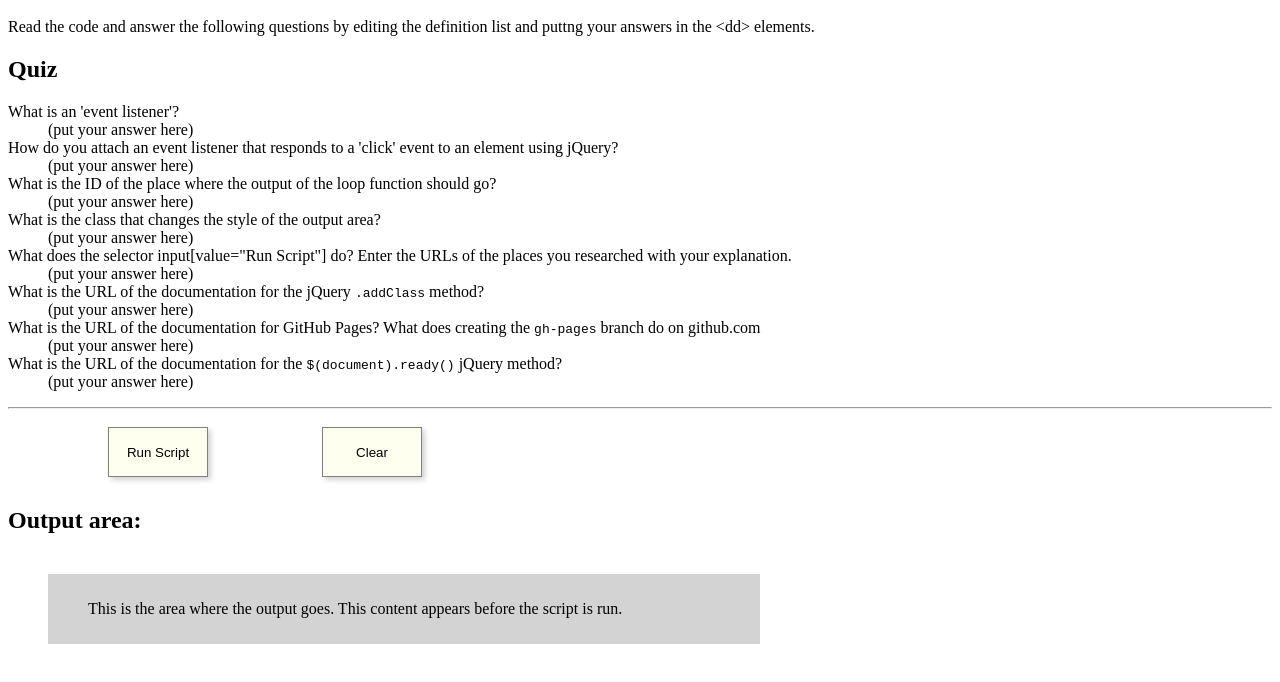
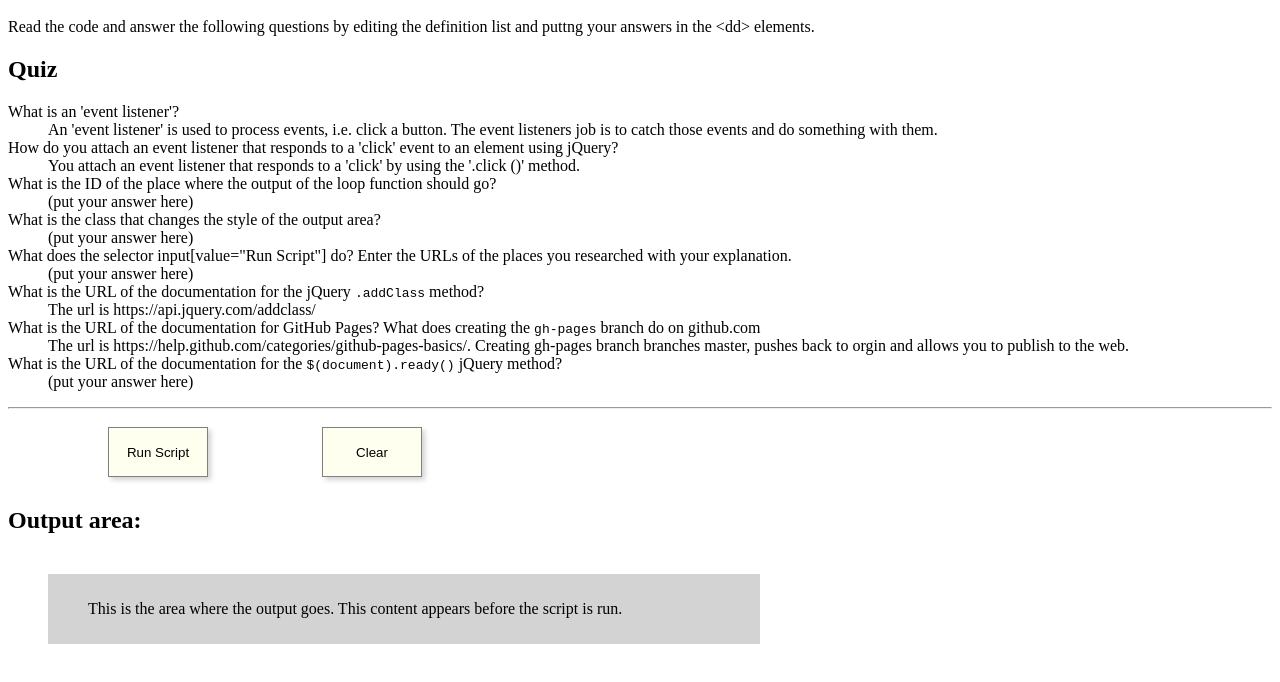
Before and after one commit to tc2coder/js_quiz, a plain HTML site: page index.html in a window 1280 px wide. Shown: the part 48-730 px from the top of the page. Drawn offline with nearby package versions, Linux system fonts and the light colour scheme.

Commit message:
started answering questions

```diff
--- a/index.html
+++ b/index.html
@@ -88,9 +88,9 @@
     <h2>Quiz</h2>
     <dl>
       <dt>What is an 'event listener'?</dt>
-      <dd>(put your answer here)</dd>
+      <dd>An 'event listener' is used to process events, i.e. click a button. The event listeners job is to catch those events and do something with them.</dd>
       <dt>How do you attach an event listener that responds to a 'click' event to an element using jQuery?</dt>
-      <dd>(put your answer here)</dd>
+      <dd>You attach an event listener that responds to a 'click' by using the '.click ()' method.</dd>
       <dt>What is the ID of the place where the output of the loop function should go?</dt>
       <dd>(put your answer here)</dd>
       <dt>What is the class that changes the style of the output area?</dt>
@@ -98,9 +98,9 @@
       <dt>What does the selector input[value="Run Script"] do? Enter the URLs of the places you researched with your explanation.</dt>
       <dd>(put your answer here)</dd>
       <dt>What is the URL of the documentation for the jQuery <kbd>.addClass</kbd> method?</dt>
-      <dd>(put your answer here)</dd>
+      <dd>The url is https://api.jquery.com/addclass/</dd>
       <dt>What is the URL of the documentation for GitHub Pages? What does creating the <kbd>gh-pages</kbd> branch do on github.com</dt>
-      <dd>(put your answer here)</dd>
+      <dd>The url is https://help.github.com/categories/github-pages-basics/. Creating gh-pages branch branches master, pushes back to orgin and allows you to publish to the web.</dd>
       <dt>What is the URL of the documentation for the <kbd>$(document).ready()</kbd> jQuery method?</dt>
       <dd>(put your answer here)</dd>
 
```
